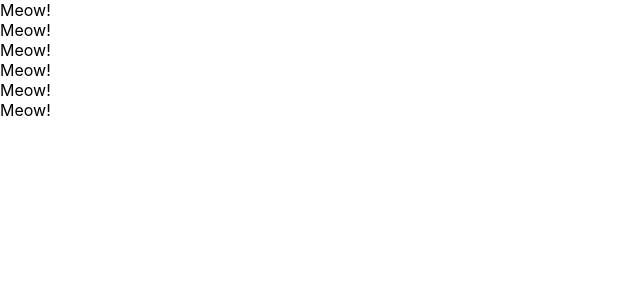
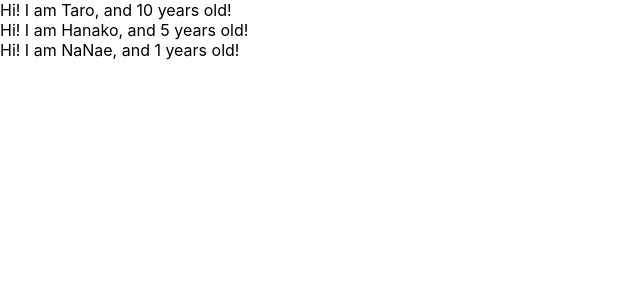
Before and after one commit to kuro0118/udemy-react-redux-crud-application, a React (Create React App) app: page / in a window 1280 px wide. Shown: the top 300 px of the page, without its empty margins (0-640 px from the left). Built offline with nearby package versions, Linux system fonts and the light colour scheme.

Commit message:
learn props of component

```diff
--- a/src/App.js
+++ b/src/App.js
@@ -1,34 +1,47 @@
 //chips: JSXとしてコンパイルする場合、import Reactは必要
 import React from 'react';
-// class App extends Component {
-//   render() {
-//     return (
-//       <React.Fragment>
-//         <label htmlFor="bar">
-//           bar
-//         </label>
-//         <input type="text" onChange={() => {console.log('I am clicked!!')}}/>
-//       </React.Fragment>
-//     )
-//   }
-// }
 
+// chips: Userコンポーネントに対し、"name"という名前のprops(属性)を与えている
 const App = () => {
+
+  // chips2: これは多分標準のJavaScriptのコード
+  // chips3: NaNaeさんは年齢のpropsが存在しないため、
+  //         defaultPropsで定義した値が設定される。
+  const profiles = [
+    {
+      name: "Taro", age: 10
+    },
+    {
+      name: "Hanako", age: 5
+    },
+    {
+      name: "NaNae"
+    }
+  ]
+
+  // chips3: {}内にJavaScriptコーディングが出来る??
+  // chips4: 下記、key属性を指定しなくても問題ないが、ワーニングが出る。
+  //         これはユニークでないDOMツリーが出来てしまうため。
+  //         それを防ぐために、key属性でそれぞれ別のものだよ、っていうのをブラウザに教えることが出来る
   return (
     <div>
-      <Cat />
-      <Cat />
-      <Cat />
-      <Cat />
-      <Cat />
-      <Cat />
+      {
+        profiles.map((el, index) => {
+          return <User name={el.name} age={el.age} key={index}/>
+        })
+      }
     </div>
   )
 }
 
-const Cat = () => {
-  return <div>Meow!</div>
+// chips: 下記の形を関数コンポーネントという。
+const User = (props) => {
+  return <div>Hi! I am {props.name}, and {props.age} years old! </div>
 }
 
+// chips5: コンポーネントのpropが不定である場合に、デフォルト値で以下を設定する..という意味
+User.defaultProps = {
+  age: 1
+}
 
 export default App;
```
